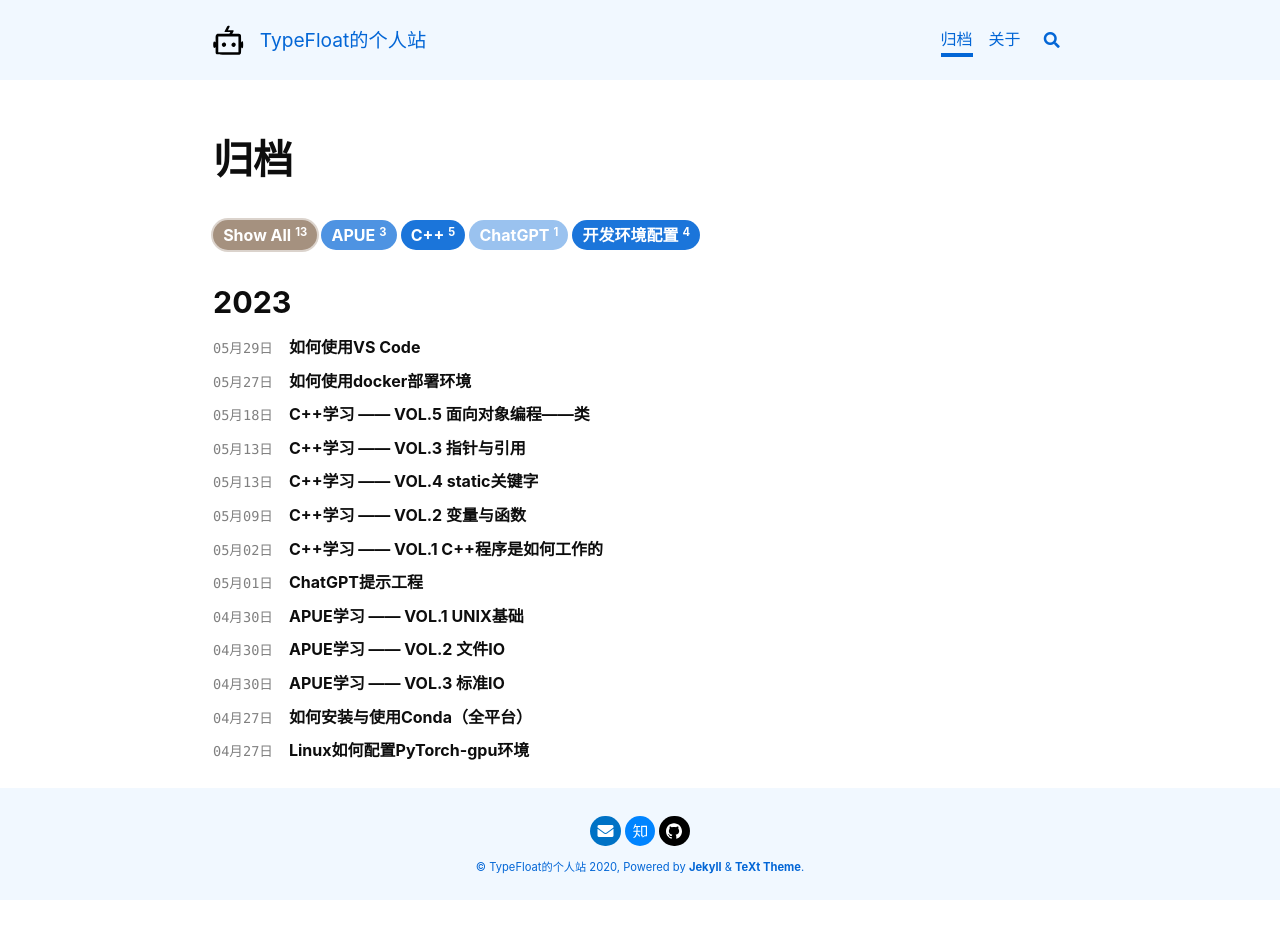
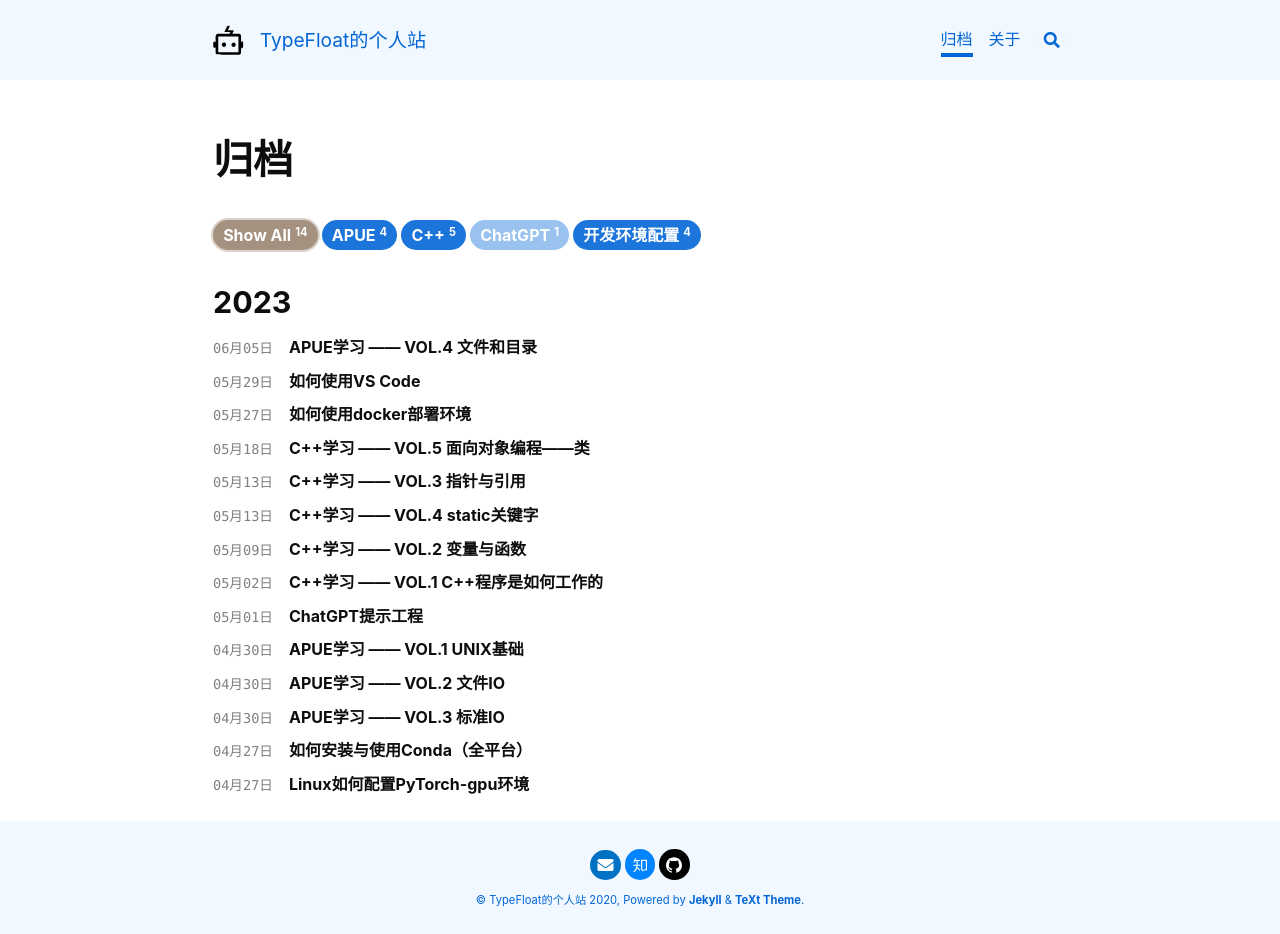
Before and after one commit to TypeFloat/TypeFloat.github.io, a Jekyll site: the page built from archive.html, in a window 1280 px wide. Built offline with Jekyll 4.4.1, drawn with Linux system fonts in a browser that asks for light colours; nearby versions of some CDN libraries; before the commit the page ends 900 px from its top, so only the background shows below that; some of the changed lines change nothing that is shown.

Commit message:
添加新的笔记

````diff
--- a/_data/navigation.yml
+++ b/_data/navigation.yml
@@ -58,6 +58,8 @@ apue:
         url: /2023/04/30/apue-2.html
       - title: VOL.3 标准IO
         url: /2023/04/30/apue-3.html
+      - title: VOL.4 文件和目录
+        url: /2023/06/05/apue-4.html
 
 c++:
   - title:  C++学习
--- /dev/null
+++ b/_posts/2023-06-05-apue-4.md
@@ -0,0 +1,104 @@
+---
+title: APUE学习 —— VOL.4 文件和目录
+tags: "APUE"
+key: apue-4
+sidebar:
+  nav: apue
+---
+
+本系列是APUE学习的记录笔记，参考了书籍《UNIX环境高级编程》和[视频课程](https://www.bilibili.com/video/BV18p4y167Md/)，本笔记的全部代码可以在[github项目](https://github.com/TypeFloat/Learning-APUE)中进行查看。文章主要UNIX文件系统及文件的相关操作。<!--more-->
+
+# 函数stat、fstat、lstat、fstatat
+
+下列四个函数可以获取文件的相关信息，其中stat和lstat的区别在于，stat获取的是符号链接指向的文件的信息，而lstat获取的是符号链接本身的信息。
+
+```c
+// 若成功，返回0，若出错，返回-1
+int stat(const char *restrict path, struct stat *restrict buf);
+int fstat(int fildes, struct stat *buf);
+int lstat(const char *restrict path, struct stat *restrict buf);
+int fstatat(int fd, const char *path, struct stat *buf, int flag);
+```
+
+# 文件类型
+
+UNIX下文件的类型包括以下几种：
+- 普通文件
+- 目录文件
+- 块特殊文件，提供对设备带缓冲的访问，每次访问以固定长度的块为单位
+- 字符特殊文件，提供对设备不带缓冲的访问，每次访问以字符为单位
+- FIFO，命名管道
+- 套接字
+- 符号链接
+
+文件的信息保存在`stat`结构体中，其中`st_mode`成员保存了文件的类型和访问权限。系统提供了相应的宏来判断文件的类型，具体可以查看man手册。
+
+# 函数chmod、fchmod、fchmodat
+
+```c
+// 若成功，返回0，若出错，返回-1
+int chmod(const char *path, mode_t mode);
+int fchmod(int fd, mode_t mode);
+int fchmodat(int fd, const char *path, mode_t mode, int flag);
+```
+
+上述函数可以修改文件的访问权限，其中`mode`参数是一个八进制数，表示文件的访问权限，具体可以查看man手册。`chmod`表示修改文件的访问权限，`fchmod`表示修改文件描述符指向的文件的访问权限，`fchmodat`表示修改文件描述符指向的目录下的文件的访问权限。想要改变文件的访问权限，需要对文件有写权限，或者是进程的有效用户ID等于文件的用户ID。
+
+# 粘着位
+
+粘着位是一种特殊的访问权限，只能用于目录文件，当粘着位被设置时，只有文件的所有者、目录的所有者或者是超级用户才能删除或者重命名该目录下的文件。粘着位可以防止用户删除其他用户的文件，比如`/tmp`目录的权限为`1777`，表示该目录的所有者可以读写和执行，其他用户只能在该目录下创建文件，但是不能删除其他用户的文件。
+
+# 文件长度
+
+`stat`结构体成员中`st_size`表示了以字节为单位的文件长度，但是对于某些特殊文件，`st_size`的值是未定义的，比如管道、FIFO、套接字等。现在，大多数现代的UNIX系统提供字段`st_blksize`，表示文件系统的I/O缓冲区大小，`st_blocks`表示文件所占用的磁盘块的数量，这两个字段可以用来计算文件的长度。
+
+如果在文件操作时，偏移量超过了文件的实际大小，并写入了一些数据，将会造成文件的空洞，空洞是指文件中的一段没有被写过的区域，读取这些区域将返回0。空洞不占用磁盘块，但是在文件中会被记录，因此文件的长度会比实际占用的磁盘块的大小要大。
+
+# 文件系统
+
+文件系统是指文件存储的组织方式，UNIX使用的是UFS文件系统，UNIX文件系统是一种层次化的目录结构，根目录为`/`，所有的文件都是从根目录开始的，每个目录都可以包含其他的目录和文件，目录中的文件和目录称为该目录的子目录，每个目录都有一个父目录，除了根目录，每个目录都有一个父目录，根目录的父目录是它自己。
+
+在UFS中，每个文件和目录都由一个唯一的inode表示。每个inode包含文件或目录的元数据，如文件权限、文件类型、文件大小和文件数据块的位置等。通过inode，系统可以快速定位和访问文件的内容。每个inode都有一个唯一的inode号，inode号是一个非负整数，可以通过`stat`结构体中的`st_ino`成员获取。
+
+UFS使用块设备来存储数据。块设备是指硬盘或其他存储设备，其可以被划分为固定大小的块。UFS将文件的数据分割成一个个数据块，并将这些数据块存储在块设备上。
+
+超级块是文件系统的元数据之一，它存储着文件系统的整体信息，如文件系统的大小、块的大小和块的分布等。超级块还包含文件系统的状态信息，如挂载状态、最后一次检查的时间和文件系统的清理信息。
+
+目录是UFS中用于组织和存储文件和其他目录的一种特殊文件类型。目录中的每个条目都包含一个文件或子目录的名称和对应的inode号码。通过目录结构，文件系统可以形成树形结构，从而实现文件和目录的层次化管理。
+
+UFS支持两种类型的链接。硬链接是目录中一个文件的额外链接，它们与原始文件共享相同的inode，即指向同一块数据，无法给目录文件创建硬连接。符号链接（符号链接）是一个特殊类型的文件，其中包含指向另一个文件或目录的路径，符号连接本质上是目标文件的路径，因此它可以跨文件系统，并且不需要超级用户权限。
+
+# 函数link、linkat、symlink、unlink、unlinkat、symlinkat、remove
+
+`link`、`linat`、`unlink`、`unlinkat`用于创建和删除指向现有文件的硬连接，它们是UNIX系统提供的系统调用，函数原型为：
+
+```c
+int link(const char *path1, const char *path2);
+int linkat(int fd1, const char *name1, int fd2, const char *name2, int flag);
+int unlink(const char *path);
+int unlinkat(int fd, const char *path, int flag);
+```
+
+`symlink`和`symlinkat`用于创建符号连接，其函数原型如下：
+
+```c
+int symlink(const char *path1, const char *path2);
+int symlinkat(const char *name1, int fd, const char *name2);
+```
+
+`remove`是ISO C提供的一个标准库函数，在UNIX系统下，如果删除的目标是一个文件，那么它与`unlink`作用相同；如果删除目标是一个目录，那么它与`rmdir`作用相同。
+
+```c
+int remove(const char *path);
+```
+
+# 函数mkdir、mkdirat、rmdir
+`mkdir`、`mkdirat`、`rmdir`用于创建和删除目录，函数原型如下：
+
+```c
+int mkdir(const char *path, mode_t mode);
+int mkdirat(int fd, const char *path, mode_t mode);
+int rmdir(const char *path);
+```
+
+在创建一个新的目录时，`.`和`..`目录项是自动创建的，所指定的文件访问权限`mode`由进程的文件模式创建屏蔽字进行修改。
````
